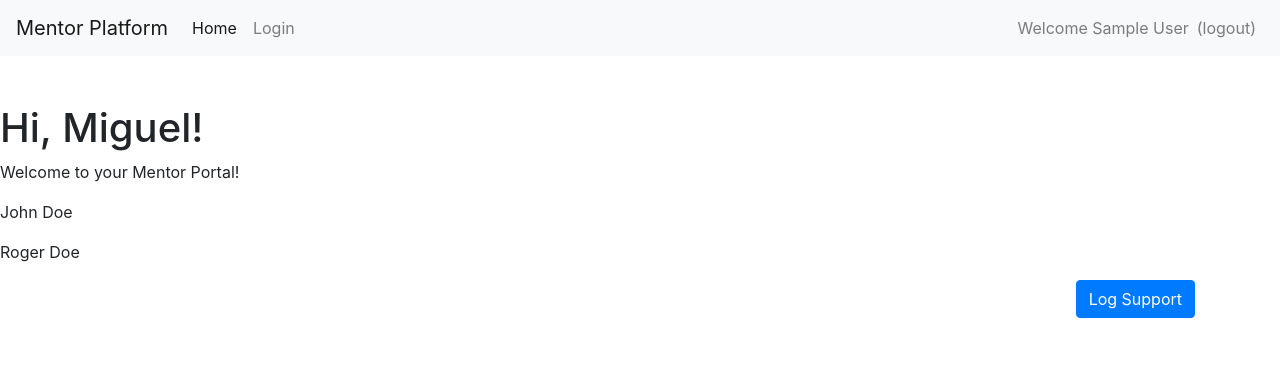
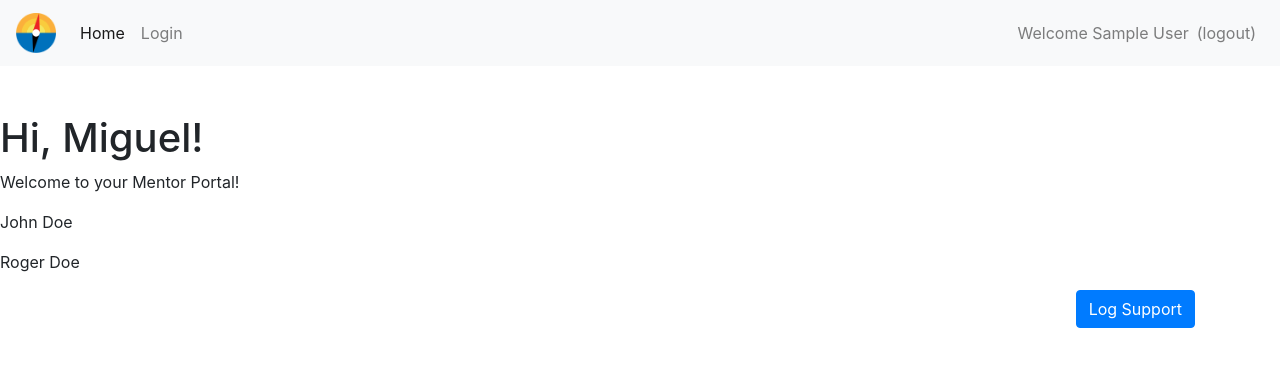
Before and after one commit to rdesmond/codingnomads_mentor_app, a Flask app: page / in a window 1280 px wide. Shown: the top 367 px of the page. Run offline with Flask 2, Linux system fonts and the light colour scheme; the visitor is signed in with stand-in values (Sample User, id 1); data comes from the database, SQL or seed files in the repository; some libraries are stand-ins or nearby versions.

Commit message:
Add logo home link

```diff
--- a/application/templates/base.html
+++ b/application/templates/base.html
@@ -26,11 +26,16 @@
                 border-radius: 10px;
                 padding: 20px;
             }
+            .logo-top {
+                height: 40px;
+            }
         </style>
     </head>
     <body>
     <nav id="topnav" class="navbar navbar-expand-lg mb-5 navbar-light bg-light">
-      <a class="navbar-brand" href="#">Mentor Platform</a>
+      <a class="navbar-brand" href="{{ url_for('index') }}">
+          <img class="logo-top" src="{{ url_for('static', filename='logo_seethrough.png') }}" alt="CodingNomads Logo">
+      </a>
       <button class="navbar-toggler" type="button" data-toggle="collapse" data-target="#navbarText" aria-controls="navbarText" aria-expanded="false" aria-label="Toggle navigation">
         <span class="navbar-toggler-icon"></span>
       </button>
```
Also changed, not shown: application/static/logo_seethrough.png (added).
